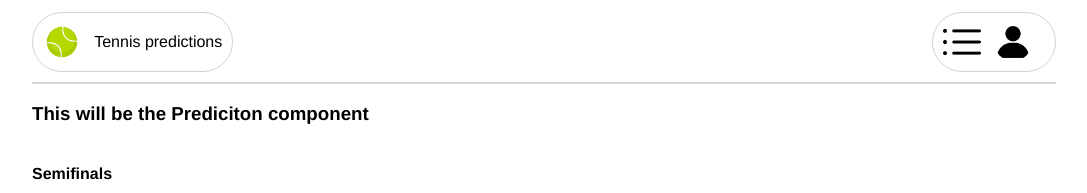
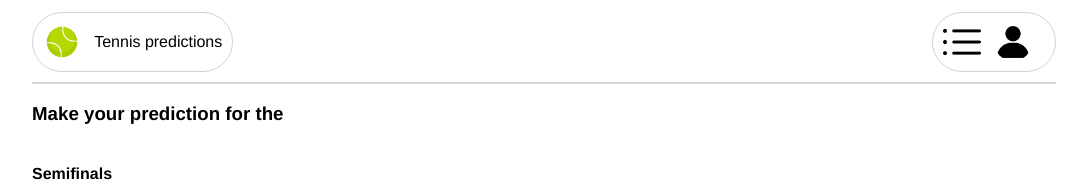
Before and after one commit to mbesio/tennis-bracket-fe, a React (Vite) app: page /prediction/1 in a window 1280 px wide. Shown: the top 193 px of the page, without its empty margins (96-1183 px from the left). Built offline with nearby package versions, Linux system fonts and the light colour scheme; no server answers.

Commit message:
Add titles to tournament pages

```diff
--- a/src/components/Prediction/Prediction.tsx
+++ b/src/components/Prediction/Prediction.tsx
@@ -19,6 +19,8 @@ import styles from './styles.module.css'
 
 const Prediction = () => {
   const navigate = useNavigate()
+  const [tournamentName, setTournamentName] = useState('')
+  const [tournamentYear, setTournamentYear] = useState('')
 
   const [firstQuarterOptions, setFirstQuarterOptions] = useState([])
   const [secondQuarterOptions, setSecondQuarterOptions] = useState([])
@@ -50,6 +52,10 @@ const Prediction = () => {
           throw new Error('The response from the server was not ok')
         }
         const data = await response.json()
+        console.log('data coming back', data)
+
+        setTournamentName(data.data.name)
+        setTournamentYear(data.data.year)
 
         setFirstQuarterOptions(
           data.data.playersFirstQuarter
@@ -161,7 +167,9 @@ const Prediction = () => {
 
   return (
     <div>
-      <h3>This will be the Prediciton component</h3>
+      <h3>
+        Make your prediction for the {tournamentYear} {tournamentName}
+      </h3>
       <div className={styles.container}>
         <div className={styles.children}>
           <h4>Semifinals</h4>
--- a/src/components/Prediction/ShowPredictionResult.tsx
+++ b/src/components/Prediction/ShowPredictionResult.tsx
@@ -41,6 +41,9 @@ const ShowPredictionResult = () => {
     [winner]: '',
   })
 
+  const [tournamentName, setTournamentName] = useState('')
+  const [tournamentYear, setTournamentYear] = useState('')
+
   const { id } = useParams()
 
   useEffect(() => {
@@ -83,6 +86,9 @@ const ShowPredictionResult = () => {
       })
       const resultData = await response.json()
       if (resultData.data) {
+        setTournamentName(resultData.data.name)
+        setTournamentYear(resultData.data.year)
+
         setResults({
           [semifinalistFirstQuarter]:
             JSON.parse(resultData.data.semifinalistFirstQuarter) === null
@@ -122,6 +128,9 @@ const ShowPredictionResult = () => {
 
   return (
     <div>
+      <h3>
+        Prediction and results for the {tournamentYear} {tournamentName}
+      </h3>
       <h3>Your Prediction</h3>
       <div className={styles.container}>
         <div className={styles.children}>
```
